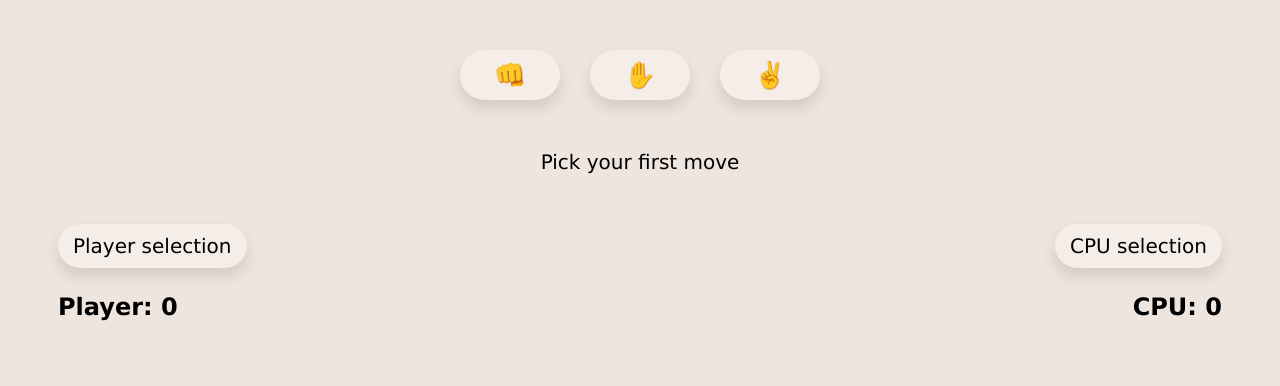
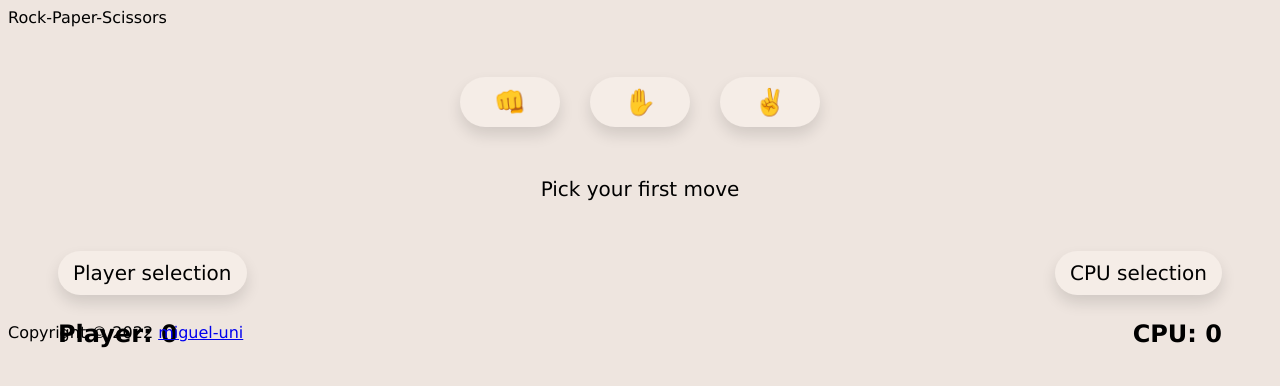
Before and after one commit to miguel-uni/rock-paper-scissors, a plain HTML site: page index.html in a window 1280 px wide. Drawn offline with Linux system fonts and the light colour scheme.

Commit message:
Add footer and another container

```diff
--- a/index.html
+++ b/index.html
@@ -9,6 +9,9 @@
     <script src="./js/rps-script.js" defer></script>
 </head>
 <body>
+    <div id="container">
+        <div class="title">Rock-Paper-Scissors</div>
+        <div class="game-box">
             <div id="button-container">
                 <button id="rock">👊</button>
                 <button id="paper">✋</button>
@@ -26,5 +29,10 @@
                 <div class="player-score">Player: 0</div>
                 <div class="computer-score">CPU: 0</div>
             </div>
+        </div>
+    </div>
+    <footer>
+        <div class="footer">Copyright © 2022 <a href="https://github.com/miguel-uni">miguel-uni</a></div>
+    </footer>
 </body>
 </html>
--- a/js/rps-script.js
+++ b/js/rps-script.js
@@ -1,8 +1,6 @@
-
 const tieRound = 'We have a tie!';
 const playerWinRound = 'You win this round!';
 const computerWinRound = 'You lose this round!';
-
 const winStyle = `
         background-color: #2EE59D;
         box-shadow: 0px 8px 15px rgba(46, 229, 157, 0.4);
@@ -15,11 +13,9 @@ const tieStyle = `
         background-color: #f39d1dd3;
         box-shadow: 0px 8px 15px rgba(229, 162, 46, 0.4);
 `;
-
-const buttons = document.querySelectorAll('button');
-
 let playerScore = Number(0);
 let computerScore = Number(0);
+const buttons = document.querySelectorAll('button');
 
 // randomly selects computer's play
 function computerPlay() {
```
Lines whose indentation alone changed are shown as unchanged.
